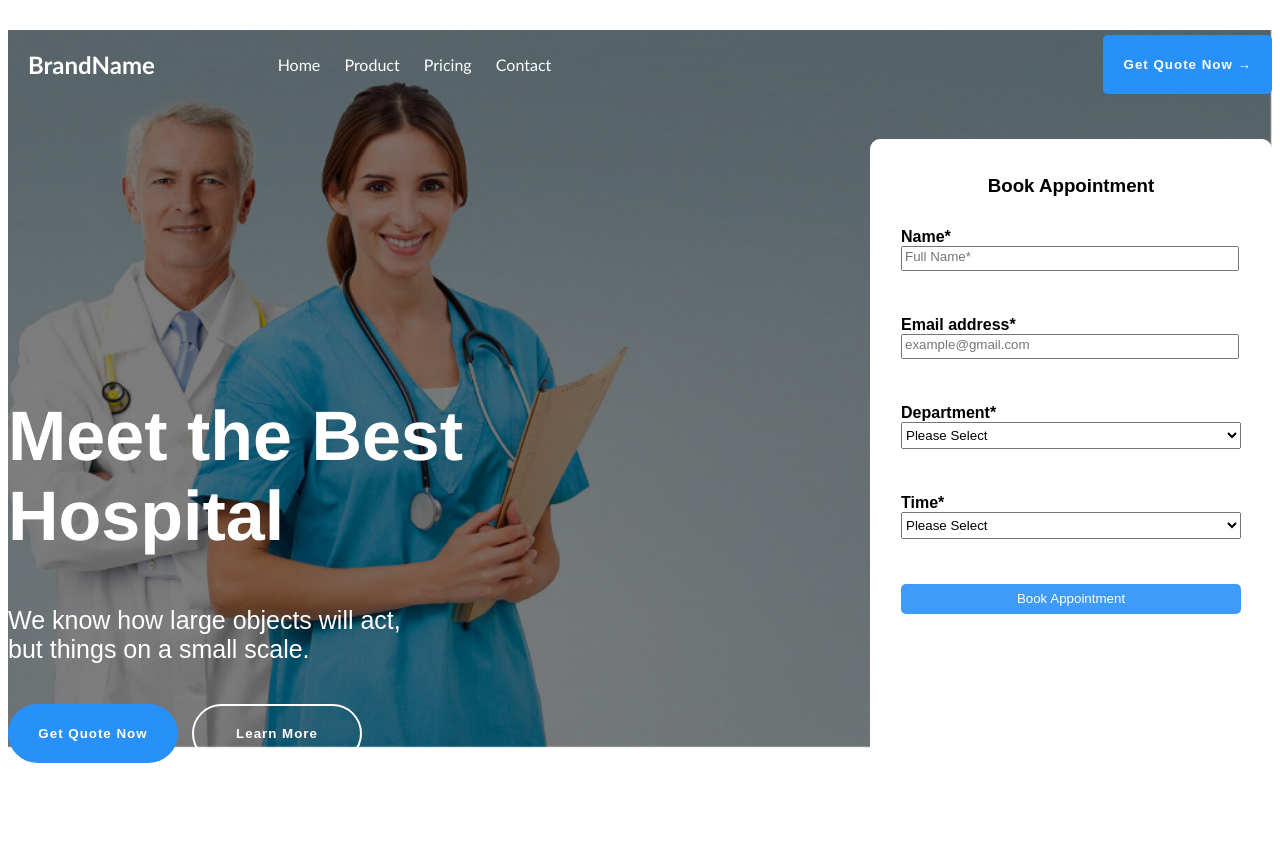
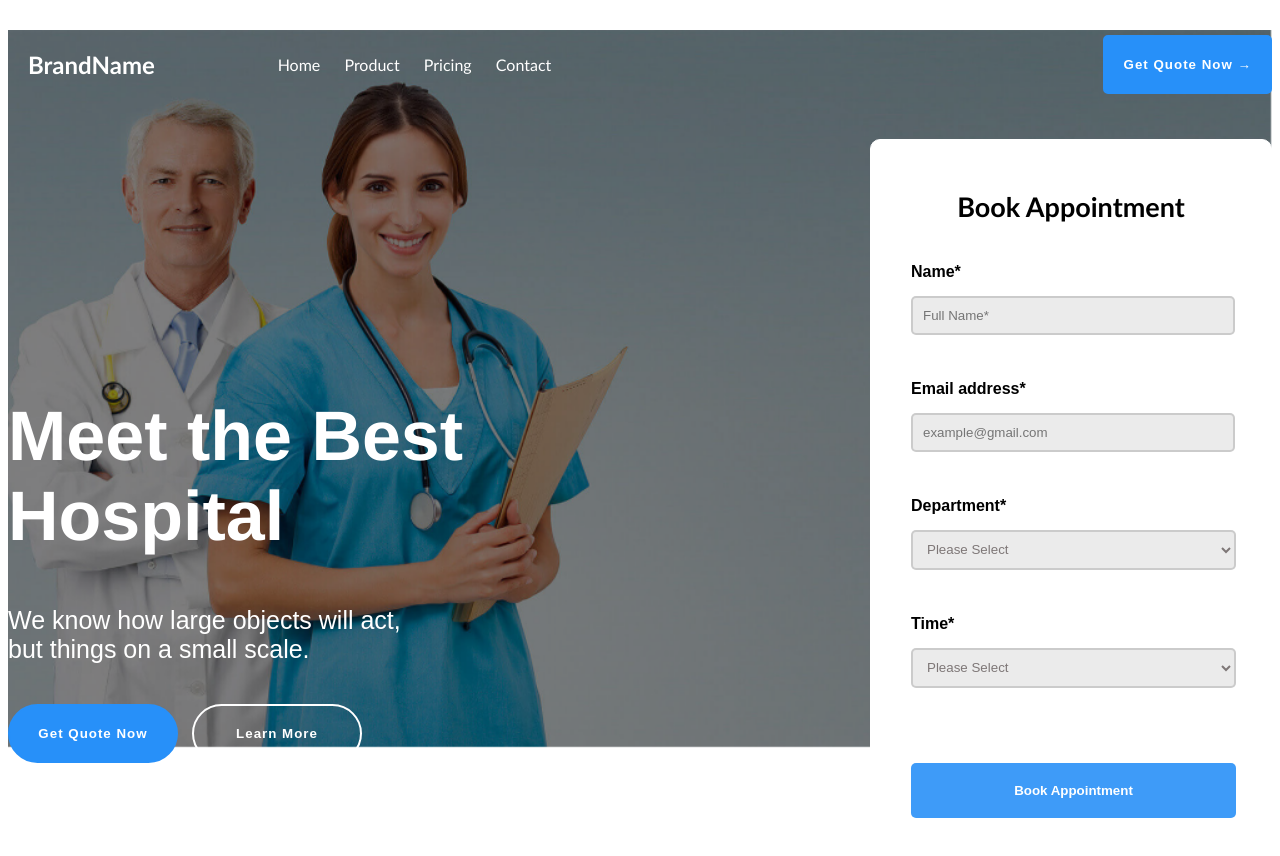
Before and after one commit to shreya-paul-17/Milestone-1-Exam, a plain HTML site: page Project-2/index.html in a window 1280 px wide. Drawn offline with Linux system fonts and the light colour scheme.

Commit message:
Appointment form inserted

```diff
--- a/Project-2/style.css
+++ b/Project-2/style.css
@@ -138,7 +138,7 @@ nav>button:hover{
 }
 
 .information-section{
-    padding: 30px;
+   padding-left: 40px;
 }
 
 .information-section>label{
@@ -172,3 +172,39 @@ nav>button:hover{
     background-color: #1987f6;
     cursor: pointer;
 }
+
+.form-section>h1{
+    font-size: 27px;
+    font-family: 'Trebuchet MS', 'Lucida Sans Unicode', 'Lucida Grande', 'Lucida Sans', Arial, sans-serif;
+    margin-top: 50px;
+    margin-bottom: 40px;
+}
+
+.form-section>.information-section>input{
+    padding: 10px;
+    margin-top: 15px;
+    background-color:#cbcbcb64;
+    border:2px solid #cbcbcbfc;
+    border-radius: 5px;
+    width: 300px;
+}
+
+.form-section>.information-section>select{
+    margin-top: 15px;
+    color:#7c7575fc;
+    padding-left: 10px;
+    background-color:#cbcbcb64;
+    border: 2px solid #cbcbcbfc;
+    border-radius: 5px;
+    width:325px;
+    height: 40px;
+}
+
+.form-section>.information-section>button{
+    width:325px;
+    height: 55px;
+    margin-top: 30px;
+    text-align: center;
+    font-weight: bold;
+    /* word-spacing: 2px; */
+}
```
